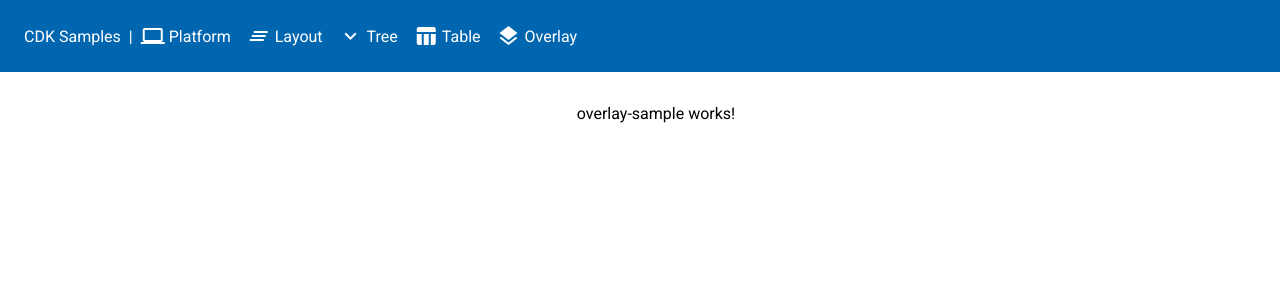
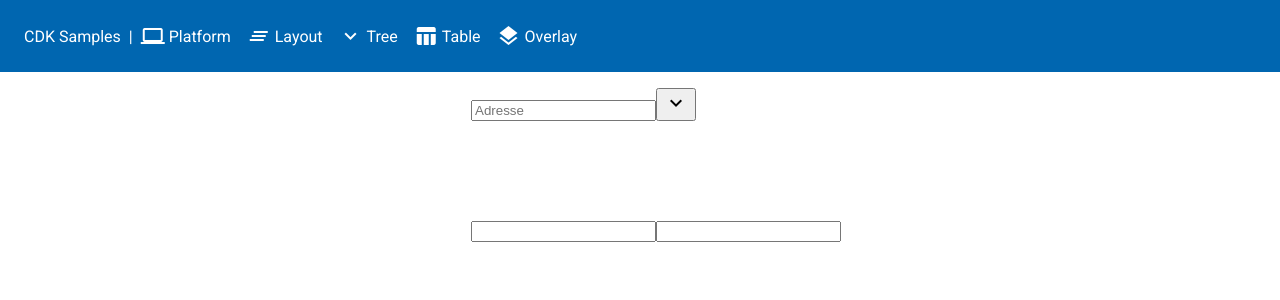
Before and after one commit to cjanz/cdk-samples, an Angular app: page /overlay in a window 1280 px wide. Shown: the top 300 px of the page. Built offline with nearby package versions, Linux system fonts and the light colour scheme.

Commit message:
Add sample for OverlayModule

```diff
--- a/src/app/overlay-sample/overlay-sample.component.html
+++ b/src/app/overlay-sample/overlay-sample.component.html
@@ -1,3 +1,32 @@
-<p>
-  overlay-sample works!
-</p>
+<input type="text" [value]="address" readonly placeholder="Adresse" cdkOverlayOrigin #trigger="cdkOverlayOrigin">
+<button type="button" (click)="isOpen = !isOpen">
+  <i class="material-icons">expand_more</i>
+</button>
+
+<ng-template
+  cdkConnectedOverlay
+  [cdkConnectedOverlayOrigin]="trigger"
+  [cdkConnectedOverlayOpen]="isOpen"
+  (backdropClick)="close()"
+  (detach)="close()"
+  [cdkConnectedOverlayHasBackdrop]="true"
+  cdkConnectedOverlayBackdropClass="cdk-overlay-transparent-backdrop">
+
+  <div class="overlay" role="dialog" aria-label="Address Form">
+    <form cdkTrapFocusAutoCapture cdkTrapFocus (submit)="close()" [formGroup]="addressForm">
+      <h1 class="title">Adresse</h1>
+      <label for="">Straße</label>
+      <input type="text" formControlName="street">
+      <label for="">Hausnummer</label>
+      <input type="text" formControlName="number">
+      <button>OK</button>
+    </form>
+  </div>
+
+</ng-template>
+
+
+<div class="dummy" style="margin-top: 100px;">
+  <input type="text" name="" id="">
+  <input type="text" name="" id="">
+</div>
--- a/src/app/overlay-sample/overlay-sample.component.scss
+++ b/src/app/overlay-sample/overlay-sample.component.scss
@@ -0,0 +1,21 @@
+@import '~src/variables';
+
+.overlay {
+
+    background-color: white;
+    border: 1px solid $header-background-color;
+    box-shadow: 2px 2px 2px 2px lightgrey;
+    padding: 1rem;;
+
+    input {
+        margin-left: 1rem;
+        margin-right: 1rem;
+    }
+
+    .title {
+        font-size: 1.5rem;
+        margin: 0;
+        margin-bottom: 1rem;
+    }
+
+}
--- a/src/app/overlay-sample/overlay-sample.component.ts
+++ b/src/app/overlay-sample/overlay-sample.component.ts
@@ -1,4 +1,5 @@
 import { Component, OnInit } from '@angular/core';
+import { FormGroup, FormBuilder } from '@angular/forms';
 
 @Component({
   selector: 'app-overlay-sample',
@@ -7,7 +8,23 @@ import { Component, OnInit } from '@angular/core';
 })
 export class OverlaySampleComponent implements OnInit {
 
-  constructor() { }
+  public isOpen = false;
+
+  public address = '';
+
+  public addressForm: FormGroup;
+
+  constructor(fb: FormBuilder) {
+    this.addressForm = fb.group({
+      street: '',
+      number: ''
+    });
+  }
+
+  public close() {
+    this.isOpen = false;
+    this.address = this.addressForm.value['street'] + ' ' + this.addressForm.value['number'];
+  }
 
   ngOnInit() {
   }
```
Also changed, not shown: src/app/app.module.ts (+7 -1 lines).
